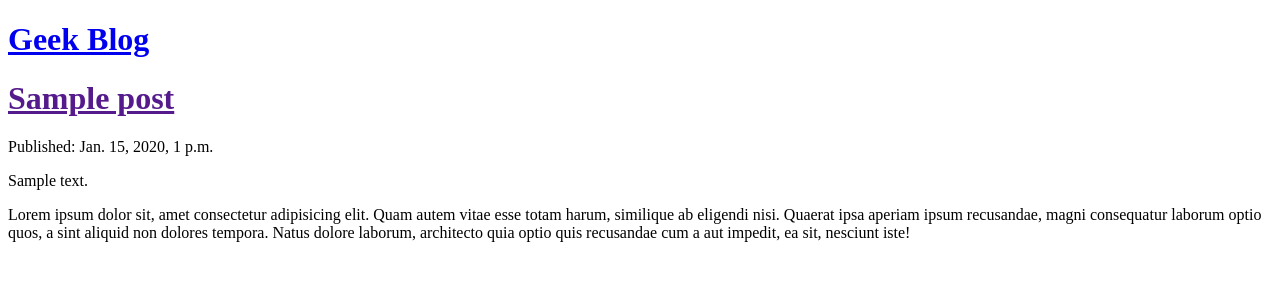
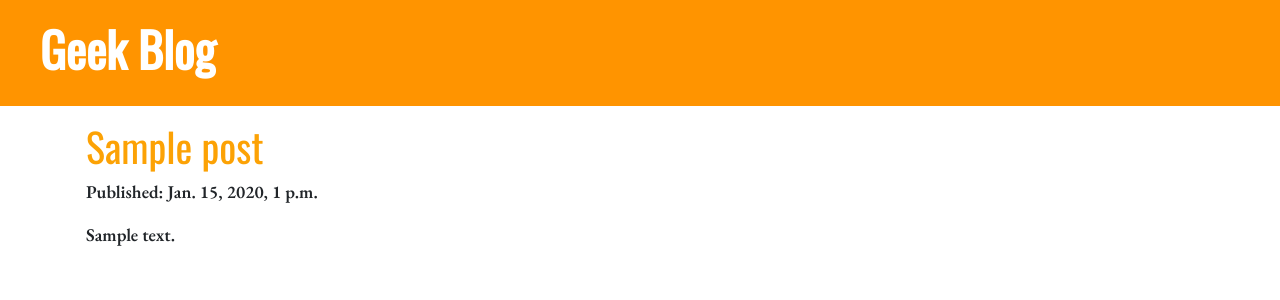
Before and after one commit to kengitahi/geekblog, a Django app: template blog/templates/blog/post_list.html in a window 1280 px wide. Shown: the top 300 px of the page. Run offline with Django 3.2, Linux system fonts and the light colour scheme; the template is opened without the code that fills it: values that come from a table or form of the project are taken from there, others are empty; tables that the repository leaves empty hold one stand-in row (values such as "Sample post"); some libraries are stand-ins or nearby versions.

Commit message:
Added view and template for detailed blog post as well as CSS for the site.

```diff
--- /dev/null
+++ b/blog/static/css/blog.css
@@ -0,0 +1,43 @@
+h1, h2, h3, h4 {
+    font-family: 'Oswald', sans-serif;
+}
+
+h1 a, h1 a:hover, a{
+    color: #FCA205;
+}
+
+h1.title {
+    font-weight: 600;
+}
+
+p {
+    font-family: 'EB Garamond', serif;
+    font-size:18px;
+}
+
+.page-header {
+    background-color: #ff9400;
+    margin-top: 0;
+    padding: 20px 20px 20px 40px;
+}
+
+.page-header h1, .page-header h1 a, .page-header h1 a:visited, .page-header h1 a:active {
+    color: #ffffff;
+    font-size: 36pt;
+    text-decoration: none;
+}
+
+.save {
+    float: right;
+}
+
+.post-form textarea, .post-form input {
+    width: 100%;
+}
+
+.top-menu, .top-menu:hover, .top-menu:visited {
+    color: #ffffff;
+    float: right;
+    font-size: 26pt;
+    margin-right: 20px;
+}
--- /dev/null
+++ b/blog/templates/blog/base.html
@@ -0,0 +1,40 @@
+{% load static %}
+
+<!DOCTYPE html>
+<html lang="en">
+
+<head>
+    <meta charset="UTF-8">
+    <meta name="viewport" content="width=device-width, initial-scale=1.0">
+    <meta http-equiv="X-UA-Compatible" content="ie=edge">
+    <title>Home - Geek Blog</title>
+
+    <!-- Google Fonts -->
+    <link href="https://fonts.googleapis.com/css?family=EB+Garamond:600|Oswald" rel="stylesheet">
+
+    <!-- Bootstrap css -->
+    <link rel="stylesheet" href="https://maxcdn.bootstrapcdn.com/bootstrap/4.0.0/css/bootstrap.min.css" integrity="sha384-Gn5384xqQ1aoWXA+058RXPxPg6fy4IWvTNh0E263XmFcJlSAwiGgFAW/dAiS6JXm"
+        crossorigin="anonymous">
+
+    <!-- Custom CSS -->
+    <link rel="stylesheet" href="{% static 'css/blog.css' %}">
+</head>
+
+<body>
+    <div class="page-header">
+        <h1 class="title">
+            <a href="/">Geek Blog</a>
+        </h1>
+    </div>
+
+    <div class="content container pl-3 pt-3">
+        <div class="row">
+            <div class="col-md-8">
+                {% block content %}
+                {% endblock %}
+            </div>
+        </div>
+    </div>
+</body>
+
+</html>
--- a/blog/templates/blog/post_list.html
+++ b/blog/templates/blog/post_list.html
@@ -1,36 +1,15 @@
-<!DOCTYPE html>
-<html lang="en">
+{% extends 'blog/base.html' %}
 
-<head>
-    <meta charset="UTF-8">
-    <meta name="viewport" content="width=device-width, initial-scale=1.0">
-    <meta http-equiv="X-UA-Compatible" content="ie=edge">
-    <title>Home - Geek Blog</title>
-</head>
-
-<body>
-    <div>
-        <h1>
-            <a href="/">Geek Blog</a>
-        </h1>
-    </div>
-
+{% block content %}
     {% for post in posts %}
-    <div>
-        <h1>
-            <a href="">{{ post.title }}</a>
-        </h1>
-        <p>
-            Published: {{ post.published_date }}
-        </p>
-        <p>
-            {{ post.text |linebreaksbr }}
-        </p>
-        Lorem ipsum dolor sit, amet consectetur adipisicing elit. Quam autem vitae esse totam harum, similique ab eligendi nisi.
-        Quaerat ipsa aperiam ipsum recusandae, magni consequatur laborum optio quos, a sint aliquid non dolores tempora.
-        Natus dolore laborum, architecto quia optio quis recusandae cum a aut impedit, ea sit, nesciunt iste!
-    </div>
+        <div class="post mb-5">
+            <h1>
+                <a href="{% url 'post_detail' pk=post.pk %}">{{ post.title }}</a>
+            </h1>
+            <div class="date">
+                <p>Published: {{ post.published_date }}</p>
+            </div>
+            <p>{{ post.text|linebreaksbr }}</p>
+        </div>
     {% endfor %}
-</body>
-
-</html>
+{% endblock %}
--- a/blog/urls.py
+++ b/blog/urls.py
@@ -2,5 +2,6 @@ from django.urls import path
 from . import views
 
 urlpatterns = [
-    path('', views.post_list, name='post_list')
+    path('', views.post_list, name='post_list'),
+    path('post/<int:pk>/', views.post_detail, name='post_detail'),
 ]
--- a/mysite/settings.py
+++ b/mysite/settings.py
@@ -23,9 +23,9 @@ BASE_DIR = os.path.dirname(os.path.dirname(os.path.abspath(__file__)))
 SECRET_KEY = 'h0rp*wy8x%uxo=f1w4d-dqmu7&blw(jpywnko2c^4w8#^u&io_'
 
 # SECURITY WARNING: don't run with debug turned on in production!
-DEBUG = True
+DEBUG = False
 
-ALLOWED_HOSTS = []
+ALLOWED_HOSTS = ['http://*.pythonanywhere.com*']
 
 
 # Application definition
```
Also changed, not shown: blog/templates/blog/post_detail.html (added, +12 -0 lines), blog/views.py (+7 -1 lines).
